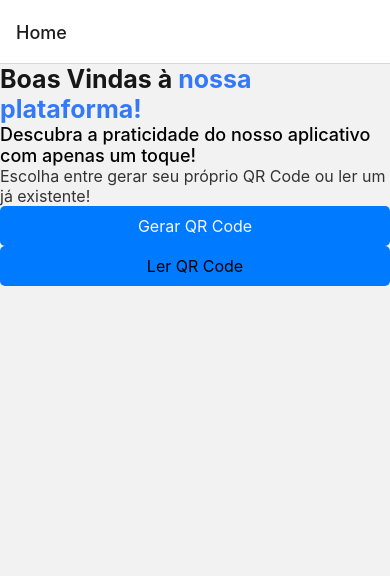
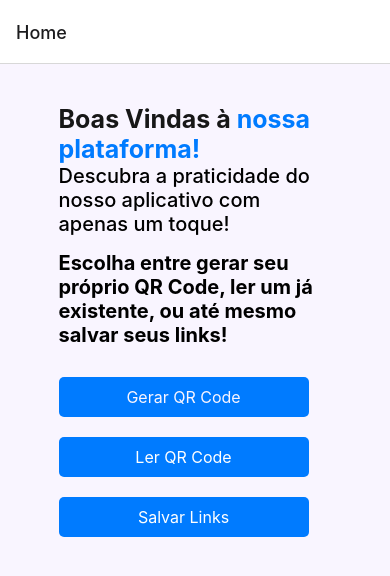
Before and after one commit to JamesMorais/qr-code-app, a React Native app: screen /Home in a window 390 px wide. Shown: the top 576 px of the page. Built offline with nearby package versions, Linux system fonts and the light colour scheme.

Commit message:
trabalhando com a  API parar gerar QR Code

```diff
--- a/App.js
+++ b/App.js
@@ -6,6 +6,7 @@ import { createStackNavigator } from '@react-navigation/stack';
 import HomePage from './src/pages/home/HomePage';
 import QrCodeGeneratorPage from './src/pages/qrCodeGenerator/QrCodeGeneratorPage'
 import QrCodeScanPage from './src/pages/qrCodeScan/QrCodeScanPage';
+import SavedLinksPage from './src/pages/SavedLinks/SavedLinksPage'
 
 const stack = createStackNavigator();
 
@@ -16,6 +17,7 @@ export default function App() {
         <stack.Screen name='Home' component={HomePage}/>
         <stack.Screen name='QrCodeGenerator' component={QrCodeGeneratorPage} />
         <stack.Screen name='QrCodeScan' component={QrCodeScanPage} />
+        <stack.Screen name='SavedLinks' component={SavedLinksPage} />
       </stack.Navigator>
     </NavigationContainer>
   );
--- a/package.json
+++ b/package.json
@@ -9,11 +9,14 @@
     "web": "expo start --web"
   },
   "dependencies": {
+    "@expo/metro-runtime": "~3.2.3",
     "@react-navigation/native": "^6.1.18",
     "@react-navigation/stack": "^6.4.1",
+    "axios": "^1.7.7",
     "expo": "~51.0.28",
     "expo-camera": "~15.0.15",
     "expo-clipboard": "~6.0.3",
+    "expo-sqlite": "~14.0.6",
     "expo-status-bar": "~1.12.1",
     "nasmaosdeganesha": "file:",
     "react": "18.2.0",
@@ -23,8 +26,7 @@
     "react-native-safe-area-context": "4.10.5",
     "react-native-screens": "3.31.1",
     "react-native-svg": "^15.2.0",
-    "react-native-web": "~0.19.10",
-    "@expo/metro-runtime": "~3.2.3"
+    "react-native-web": "~0.19.10"
   },
   "devDependencies": {
     "@babel/core": "^7.20.0"
--- a/src/components/customButton/CustomButtonStyles.js
+++ b/src/components/customButton/CustomButtonStyles.js
@@ -6,5 +6,9 @@ export const styles = StyleSheet.create({
         padding: 10,
         borderRadius: 5,
         alignItems: 'center',
+        marginTop:20,
+        textAlign: 'center',
+        width: 250,
     },
+
 })
--- /dev/null
+++ b/src/pages/SavedLinks/SavedLinksPage.js
@@ -0,0 +1,172 @@
+import { StatusBar } from 'expo-status-bar';
+import { useEffect, useState } from 'react';
+import { StyleSheet, Text, TextInput, View, TouchableOpacity, FlatList } from 'react-native';
+import * as SQLite from 'expo-sqlite';
+import * as Clipboard from 'expo-clipboard'; // Importando o Clipboard
+
+export default function SavedLinksPage() {
+    const [listaDeLinks, setListaDeLinks] = useState([]);
+    const [textInputName, setTextInputName] = useState("");
+
+    // Função para adicionar novo link no banco de dados
+    async function addNew() {
+        if (!textInputName) {
+            console.log('Campo vazio');
+        } else {
+            const db = await SQLite.openDatabaseAsync("databaseApp");
+
+            // Insere novo link no banco de dados
+            await db.runAsync(
+                "INSERT INTO links (value) VALUES (?)",
+                textInputName
+            );
+            // Atualiza a lista de links
+            getList();
+            // Limpa o campo de input
+            setTextInputName("");
+        }
+    }
+
+    async function removeList(item) {
+        const db = await SQLite.openDatabaseAsync("databaseApp");
+
+        // Deleta o item do banco de dados
+        await db.runAsync('DELETE FROM links WHERE value = $value', { $value: item });
+
+        // Atualiza a lista
+        getList();
+    }
+
+    // Função para copiar texto para a área de transferência
+    async function copyToClipboard(text) {
+        await Clipboard.setStringAsync(text);
+        alert('Texto copiado para a área de transferência!');
+    }
+
+    // Função para buscar a lista de links do banco de dados
+    async function getList() {
+        const db = await SQLite.openDatabaseAsync("databaseApp");
+
+        // Busca todos os links no banco de dados
+        const allRows = await db.getAllAsync("SELECT * FROM links");
+        let newArray = [];
+
+        // Popula o array com os dados da tabela
+        for (const row of allRows) {
+            console.log(row.id, row.value);
+            // Cria o objeto que contém o campo productName
+            newArray.push({ prodcutName: row.value });
+        }
+
+        // Atualiza a lista de links no estado
+        setListaDeLinks(newArray);
+    }
+
+    // useEffect para configurar o banco de dados ao inicializar o app
+    useEffect(() => {
+        async function setUp() {
+            const db = await SQLite.openDatabaseAsync("databaseApp");
+
+            // Configura o banco de dados e cria a tabela, caso não exista
+            await db.execAsync(`
+                PRAGMA journal_mode = WAL;
+                CREATE TABLE IF NOT EXISTS links (
+                    id INTEGER PRIMARY KEY NOT NULL,
+                    value TEXT NOT NULL
+                );
+            `);
+
+            // Carrega a lista inicial de links
+            getList();
+        }
+
+        setUp();
+    }, []);
+
+    return (
+        <View style={styles.container}>
+            {/* Entrada de link */}
+            <Text>Link:</Text>
+            <TextInput
+                value={textInputName}
+                style={styles.input}
+                placeholder="Cole o link aqui..."
+                onChangeText={setTextInputName}
+            />
+
+            {/* Botão de adicionar */}
+            <TouchableOpacity onPress={addNew} style={[styles.buttons, { backgroundColor: '#28a745' }]}>
+                <Text style={styles.buttonText}>Salvar</Text>
+            </TouchableOpacity>
+
+            {/* Renderização da lista de links com FlatList */}
+            <FlatList
+                data={listaDeLinks}
+                keyExtractor={(item, index) => index.toString()}
+                renderItem={({ item }) => (
+                    <View style={styles.containerList}>
+                        <View style={{ gap: 5 }}>
+                            <Text style={{ fontWeight: 'bold' }}>Link Salvo:</Text>
+                            <Text>{item.prodcutName}</Text>
+                        </View>
+                        <View>
+                            {/* Botão para copiar o texto */}
+                            <TouchableOpacity onPress={() => copyToClipboard(item.prodcutName)} style={[styles.buttons, { backgroundColor: '#17a2b8' }]}>
+                                <Text style={styles.buttonText}>Copy</Text>
+                            </TouchableOpacity>
+                            {/* Botão de remover */}
+                            <TouchableOpacity onPress={() => removeList(item.prodcutName)} style={[styles.buttons, { backgroundColor: '#dc3545' }]}>
+                                <Text style={styles.buttonText}>Remove</Text>
+                            </TouchableOpacity>
+                        </View>
+                    </View>
+                )}
+                contentContainerStyle={{ flexGrow: 1, alignItems: 'center' }} // Faz a lista ocupar todo o espaço disponível
+            />
+
+            <StatusBar style="auto" />
+        </View>
+    );
+}
+
+// Estilos
+const styles = StyleSheet.create({
+    container: {
+        flex: 1,
+        paddingTop: '50%',
+        backgroundColor: '#fff',
+        alignItems: 'center',
+        justifyContent: 'center',
+        backgroundColor: '#e0e0e0'
+    },
+    input: {
+        textAlign: 'center',
+        height: 40,
+        width: '80%',
+        borderWidth: 1,
+        padding: 10,
+        margin: 10,
+    },
+    containerList: {
+        borderWidth: 1,
+        width: '80%',
+        flexDirection: 'row',
+        justifyContent: 'space-between',
+        alignItems: 'center',
+        padding: 10,
+        borderBottomWidth: 1,
+        borderBottomColor: '#ddd',
+        justifyContent: 'space-between',
+    },
+    buttons: {
+        borderWidth: 1,
+        width: '80%',
+        padding: 10,
+        margin: 10,
+        alignItems: 'center',
+        justifyContent: 'center',
+    },
+    buttonText: {
+        color: 'white',
+    },
+});
--- a/src/pages/home/HomePage.js
+++ b/src/pages/home/HomePage.js
@@ -1,27 +1,33 @@
-import { View, Text } from 'react-native'
-import CustomButton from '../../components/customButton/CustomButton'
-import { styles } from '../../styles/commonStyles'
+import { View, Text } from 'react-native';
+import CustomButton from '../../components/customButton/CustomButton';
+import { styles } from '../../styles/commonStyles';
+
 export default function HomePage({ navigation }) {
     return (
-        <View>
-            <View>
+        <View style={styles.container}>
+            <View style={styles.box}>
                 <View>
+                    <Text style={styles.title}>
+                        Boas Vindas à <Text style={styles.highlightedText}>nossa plataforma!</Text>
+                    </Text>
+                    <Text style={styles.subText}>Descubra a praticidade do nosso aplicativo com apenas um toque!</Text>
+                    <Text style={styles.maintext}>Escolha entre gerar seu próprio QR Code, ler um já existente, ou até mesmo salvar seus links!</Text>
+                </View>
 
-                </View>
-                <View>
-                    <Text style={{ color: '#171717', fontWeight: '700', fontSize: 25 }}>Boas Vindas à <Text style={{ color: '#3479FA', }}>nossa plataforma!</Text></Text>
-                    <Text style={{ fontWeight: '500', fontSize: 18 }}>Descubra a praticidade do nosso aplicativo com apenas um toque!</Text>
-                    <Text style={{ color: '#333333', fontSize: 16 }}>Escolha entre gerar seu próprio QR Code ou ler um já existente!</Text>
-                </View>
-                <View>
+                <View style={styles.buttonContainer}>
                     <CustomButton onPress={() => navigation.navigate('QrCodeGenerator')}>
-                    <Text style={[styles.buttonText, { color: '#F9F5FF' }]}>Gerar QR Code</Text>
+                        <Text style={[styles.buttonText, { color: '#F9F5FF' }]}>Gerar QR Code</Text>
                     </CustomButton>
+
                     <CustomButton onPress={() => navigation.navigate('QrCodeScan')}>
-                    <Text style={[styles.buttonText, { color: '#000' }]}>Ler QR Code</Text>
+                        <Text style={styles.buttonText}>Ler QR Code</Text>
+                    </CustomButton>
+
+                    <CustomButton onPress={() => navigation.navigate('SavedLinks')}>
+                        <Text style={styles.buttonText}>Salvar Links</Text>
                     </CustomButton>
                 </View>
             </View>
         </View>
-    )
+    );
 }
--- a/src/pages/qrCodeScan/QrCodeScanPage.js
+++ b/src/pages/qrCodeScan/QrCodeScanPage.js
@@ -5,7 +5,7 @@ import { Text, View, Button, } from 'react-native';
 import CustomButton from '../../components/customButton/CustomButton';
 import { styles } from '../../styles/commonStyles';
 
-export default function QrCodeScanPage(){
+export default function QrCodeScanPage({ navigation }){
     //const [hasPermission, setHasPermission] = useState(null);
     const [scanned, setScanned] = useState(false);
     const [text, setText] = useState('Ainda não escaneado')
@@ -65,6 +65,9 @@ export default function QrCodeScanPage(){
                         <Text>Escanear novamente</Text>
                     </CustomButton>
                 )}
+                {scanned &&(<CustomButton onPress={() => navigation.navigate('SavedLinks')}>
+                    <Text>Guardar Links</Text>
+                </CustomButton>)}
             </View>
         </View>
     );
--- a/src/styles/commonStyles.js
+++ b/src/styles/commonStyles.js
@@ -5,12 +5,14 @@ export const styles = StyleSheet.create({
     flex: 1,
     backgroundColor: '#F9F5FF',
     alignItems: 'center',
-    justifyContent: 'center',
+    justifyContent: 'flex-start',
   },
   box: {
-    width: '80%',
-    alignItems: 'center',
-  },
+    marginTop:
+    40,
+    width: '70%',
+    alignItems: 'baseline'
+},
   boxImage: {
     marginBottom: 20,
   },
@@ -23,31 +25,33 @@ export const styles = StyleSheet.create({
     marginBottom: 20,
   },
   boxButtons: {
-    flexDirection: 'row',
+    alignItems: 'center',
+
     justifyContent: 'space-between',
     width: '100%',
   },
-  button: {
-    padding: 10,
-    backgroundColor: '#fff',
-    borderWidth: 2,
-    borderRadius: 10,
-    borderColor: '#171717'
+  button:{
+    width: 400,
   },
   buttonText: {
     fontSize: 16,
+    color: 'white',
   },
   maintext: {
     fontSize: 20,
-    margin: 20,
+    marginTop: 15,
+    marginBottom: 10,
     fontWeight:'700'
   },
   cameraContainer: {
-    flex: 1,
+    //flex: 1,
+    display: 'flex',
+    flexDirection: 'column',
     backgroundColor: '#F9F5FF',
     alignItems: 'center',
-    justifyContent: 'flex-start',
-    //gap:'15%'
+    marginTop: '10%',
+    //justifyContent: 'flex-start',
+    gap:'15%'
   },
   barcodebox: {
     alignItems: 'center',
@@ -79,9 +83,17 @@ export const styles = StyleSheet.create({
     marginBottom: 20,
   },
   title: {
-    fontSize: 21,
-    fontWeight: '500',
-    marginBottom: 10,
+    textAlign: 'left',
+    color: '#171717', fontWeight: '700', fontSize: 25
+  },
+  subText:{ fontWeight: '500', fontSize: 20 },
+  buttonContainer:{
+    display:'flex',
+    justifyContent:'center',
+    alignItems:'center',
+  },
+  highlightedText:{
+    color: '#007BFF',
   },
   wrapper: {
     maxWidth: 300,
```
Also changed, not shown: src/pages/qrCodeGenerator/QrCodeGeneratorPage.js (+35 -30 lines), 1 other file (tests, documents, lock files or other folders).
